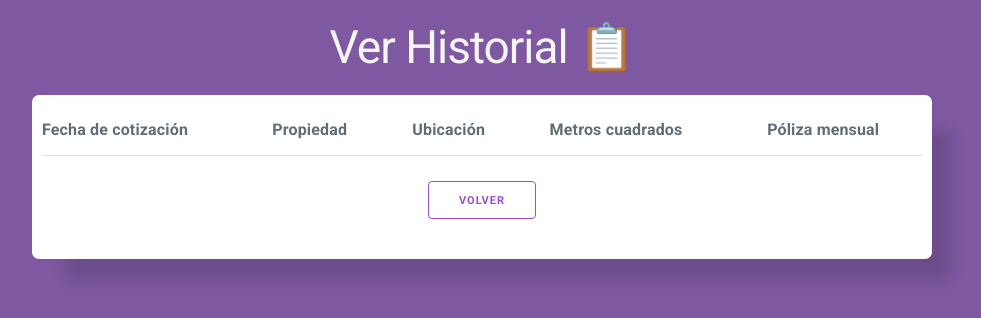
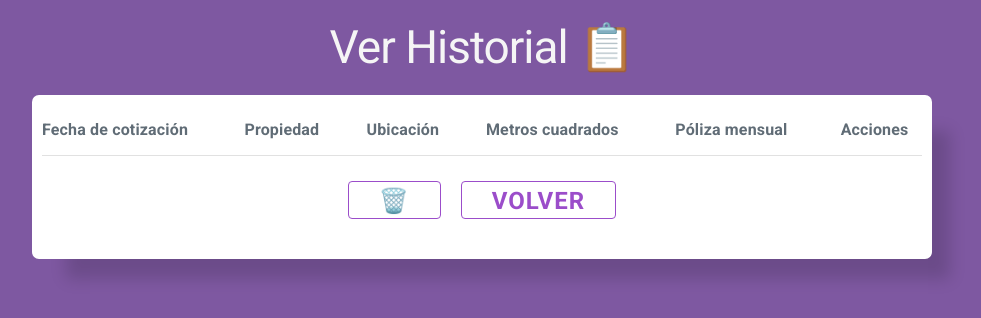
Before and after one commit to yani93anto/PROYECTO3-YANINA-CAMMARASANA, a React (Vite) app: page /historial in a window 1280 px wide. Shown: the top 318 px of the page, without its empty margins (158-1139 px from the left). Built offline with nearby package versions, Linux system fonts and the light colour scheme; a small style sheet from the web is missing.

Commit message:
botones de vaciado y eliminación de items

```diff
--- a/src/Components/Form/Button+Price.jsx
+++ b/src/Components/Form/Button+Price.jsx
@@ -1,6 +1,7 @@
 import Swal from "sweetalert2";
 import Toastify from "toastify-js";
 import { useState } from "react";
+
 export function Button({
   propiedadData,
   selectPropiedad,
@@ -76,14 +77,8 @@ export function Button({
       const cotizaciones = JSON.parse(localStorage.getItem("cotizacion")) || [];
       cotizaciones.push(agragarCotizacion);
       localStorage.setItem("cotizacion", JSON.stringify(cotizaciones));
-    }
-  };
 
-  {
-    /* TOASTIFY */
-  }
-  const toast = () => {
-    guardar();
+      // Toastify para indicar que la cotización se ha guardado
       Toastify({
         text: "Cotización guardada.",
         duration: 4000,
@@ -94,6 +89,7 @@ export function Button({
           background: "CornflowerBlue",
         },
     }).showToast();
+  }
 };
 
   return (
@@ -106,7 +102,7 @@ export function Button({
           Precio estimado: $ <span id="valorPoliza">{spanValorPoliza}</span>
           <span
             className={`guardar ${cotizado ? "" : "ocultar"}`}
-            onClick={toast}
+            onClick={guardar}
             title="Guardar en historial"
           >
             💾
--- a/src/Pages/Historial.jsx
+++ b/src/Pages/Historial.jsx
@@ -5,9 +5,22 @@ export function Historial() {
 
   useEffect(() => {
     // Recupera los datos del LocalStorage
-    const cotizacionesGuardadas = JSON.parse(localStorage.getItem("cotizacion")) || [];
+    const cotizacionesGuardadas =
+      JSON.parse(localStorage.getItem("cotizacion")) || [];
     setcotizaciones(cotizacionesGuardadas);
   }, []);
+
+  const eliminarCotizacion = (index) => {
+    const nuevasCotizaciones = [...cotizaciones];
+    nuevasCotizaciones.splice(index, 1);
+    setcotizaciones(nuevasCotizaciones);
+    localStorage.setItem("cotizacion", JSON.stringify(nuevasCotizaciones));
+  };
+
+  const vaciarHistorial = () => {
+    setcotizaciones([]);
+    localStorage.removeItem("cotizacion");
+  };
 
   return (
     <div>
@@ -21,35 +34,38 @@ export function Historial() {
               <th>Ubicación</th>
               <th>Metros cuadrados</th>
               <th>Póliza mensual</th>
+              <th>Acciones</th>
             </tr>
           </thead>
           <tbody>
             {cotizaciones.map(
-              (
-                {
-                  fecha,
-                  propiedad,
-                  ubicacion,
-                  mts2,
-                  poliza,
-                },
-                index
-              ) => (
+              ({ fecha, propiedad, ubicacion, mts2, poliza }, index) => (
                 <tr key={index}>
                   <td>{fecha}</td>
                   <td>{propiedad}</td>
                   <td>{ubicacion}</td>
                   <td>{mts2}</td>
                   <td>{poliza}</td>
+                  <td>
+                    <span
+                      className="eliminaritem"
+                      onClick={() => eliminarCotizacion(index)}>
+                      ❌
+                    </span>
+                  </td>
                 </tr>
               )
             )}
           </tbody>
         </table>
         <div className="center separador">
+          <button onClick={vaciarHistorial} className="button button-outline" id="botoneshistorial">
+          🗑️
+          </button>
+          <span style={{ margin: "0 10px" }} />
           <button
             onClick={() => window.history.back()}
-            className="button button-outline">
+            className="button button-outline" id="botoneshistorial">
             VOLVER
           </button>
         </div>
--- a/src/index.css
+++ b/src/index.css
@@ -1,9 +1,9 @@
-@import url('https://fonts.googleapis.com/css2?family=Roboto:ital,wght@0,100;0,300;0,400;0,500;0,600;0,700;1,100;1,300;1,400;1,500;1,600;1,700&display=swap');
-@import url('https://cdnjs.cloudflare.com/ajax/libs/milligram/1.4.1/milligram.css');
-@import url('https://cdn.jsdelivr.net/npm/toastify-js/src/toastify.min.css');
+@import url("https://fonts.googleapis.com/css2?family=Roboto:ital,wght@0,100;0,300;0,400;0,500;0,600;0,700;1,100;1,300;1,400;1,500;1,600;1,700&display=swap");
+@import url("https://cdnjs.cloudflare.com/ajax/libs/milligram/1.4.1/milligram.css");
+@import url("https://cdn.jsdelivr.net/npm/toastify-js/src/toastify.min.css");
 
 * {
-    font-family:'Roboto', Arial, Helvetica, sans-serif;
+  font-family: "Roboto", Arial, Helvetica, sans-serif;
 }
 
 html {
@@ -33,7 +33,7 @@ label {
     margin-right: 5%; */
   padding: 10px;
   border-color: whitesmoke;
-    box-shadow: 26px 28px 15px -8px rgba(0,0,0,0.15);
+  box-shadow: 26px 28px 15px -8px rgba(0, 0, 0, 0.15);
   border-radius: 0.7rem;
 }
 
@@ -51,7 +51,8 @@ div.historial span {
   font-size: xx-large;
 }
 
-select, input {
+select,
+input {
   min-width: 50% !important;
   width: 70% !important;
 }
@@ -71,6 +72,15 @@ select, input {
   font-size: xx-large;
   cursor: pointer;
 }
+.eliminaritem {
+  margin-left: 20px;
+  font-size: x-large;
+  cursor: pointer;
+}
+#botoneshistorial {
+    font-size: x-large;
+  cursor: pointer;
+}
 
 .ocultar {
   display: none;
```
Lines whose indentation alone changed are shown as unchanged.
